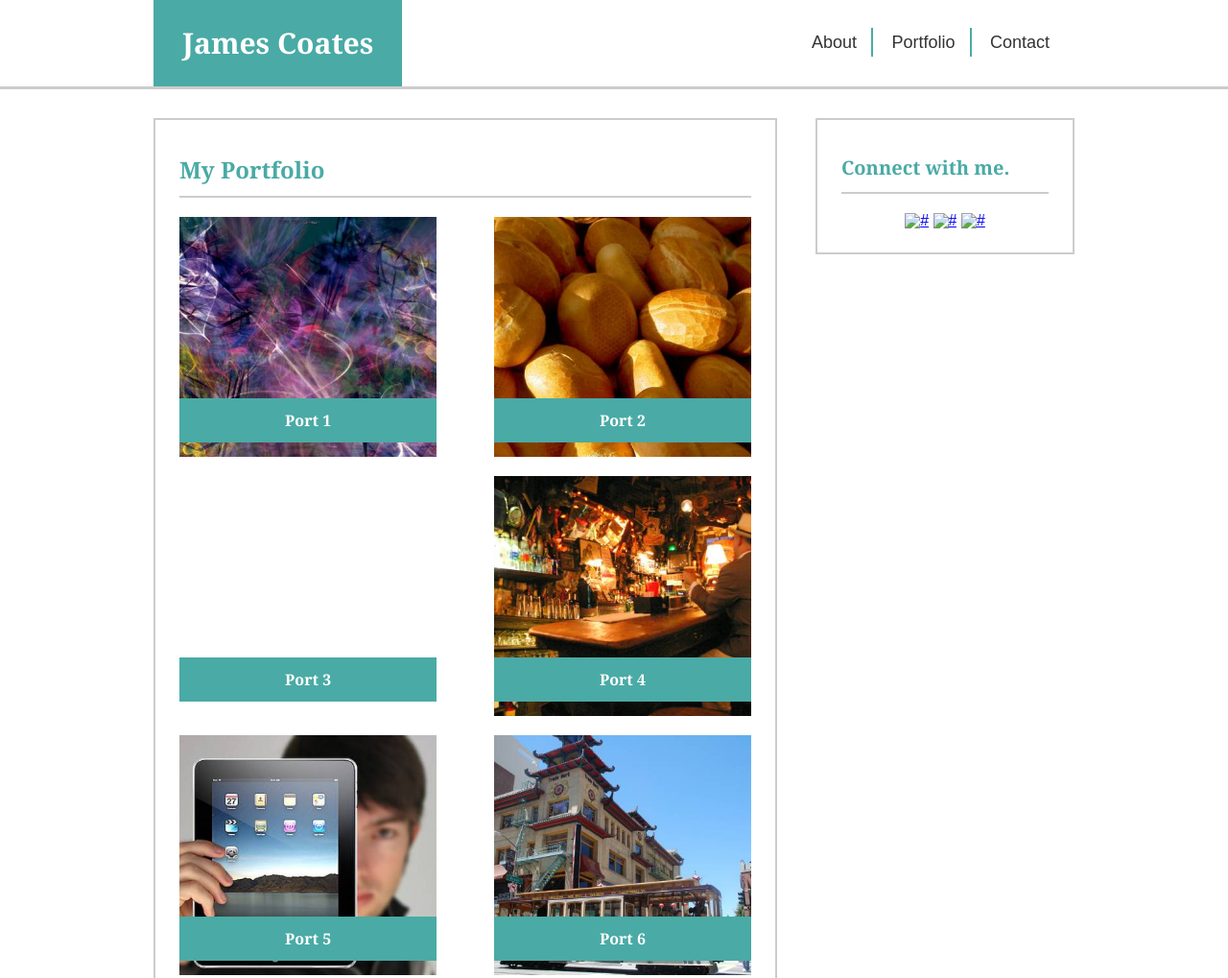
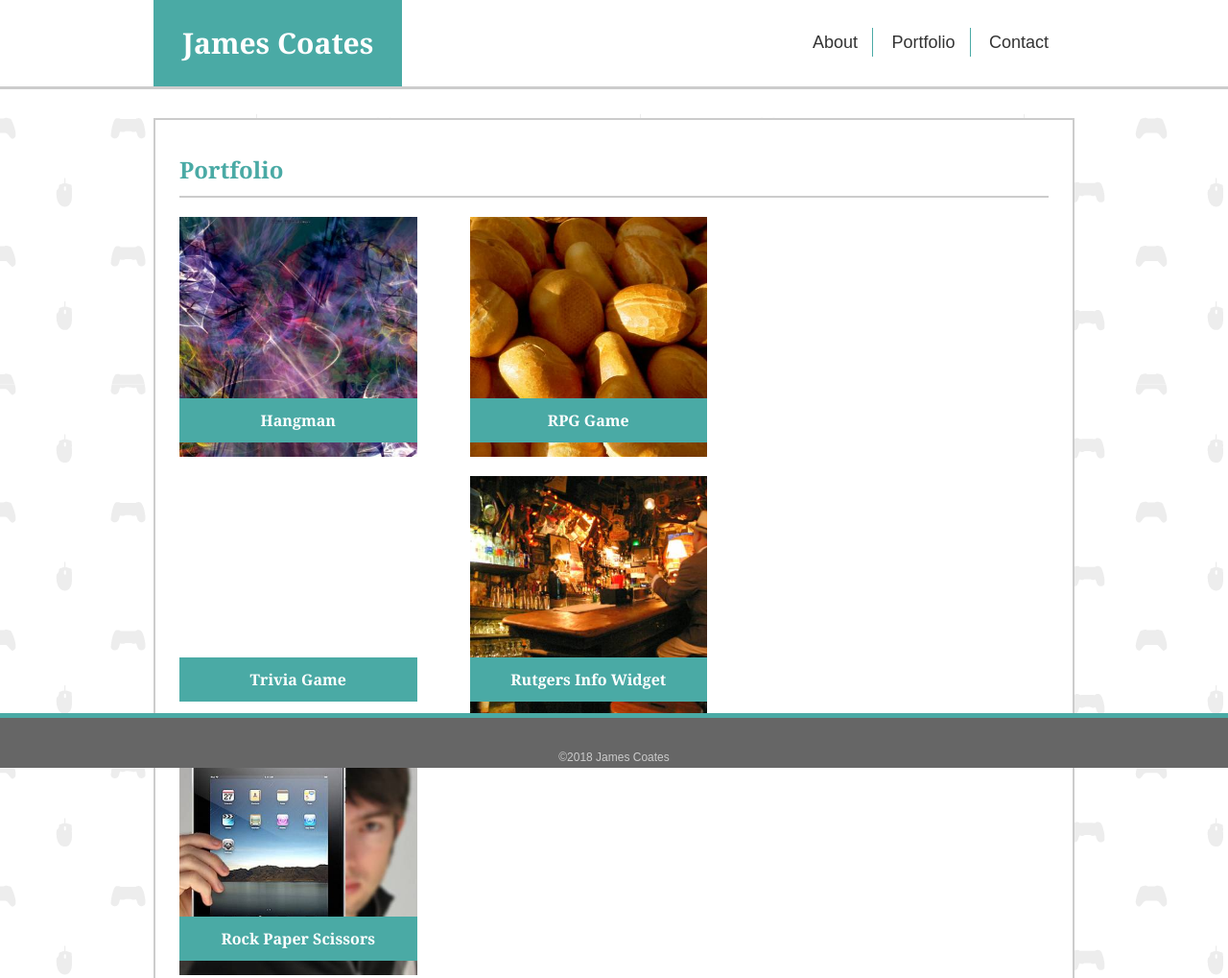
Before and after one commit to Faolun/Basic-Portfolio, a plain HTML site: page portfolio.html in a window 1280 px wide. Shown: the top 1019 px of the page at 96% size. Drawn offline with Linux system fonts and the light colour scheme.

Commit message:
Final Commit

```diff
--- a/assets/css/style.css
+++ b/assets/css/style.css
@@ -3,7 +3,7 @@
 }
 
 body {
-    background: url('../images/subtle_pattern.png') repeat;
+    background: url('../images/gaming-pattern.png') repeat;
     /* insert pattern of your choosing and rename or change this name to match */
     font-family: Arial, Helvetica, sans-serif;
     overflow: auto;
@@ -45,14 +45,24 @@ nav a {
     color: #333;
     font-size: 18px;
     padding: 5px 15px;
-    border-right: 2px solid #4aaaa5;
+    border-right: 1px solid #4aaaa5;
     text-decoration: none;
+    transition-duration: 0.5s;
+    transition-property: all;
+    transition-timing-function: ease-in-out;
+}
+
+nav a:hover {
+    background: #4aaaa5;
+    color: white;
 }
 
 nav ul li:last-child a {
     border-right: none;
     padding-right: none;
 }
+
+
 
 p {
     font-size: 16px;
@@ -91,10 +101,14 @@ footer {
     background: #666;
     border-top: 5px solid #4aaaa5;
     color:#ccc;
+    font-size: 12px;
     text-align: center;
-    padding: 40px;
+    padding-top: 35px;
+    padding-bottom: 5px;
     margin-top: 30px;
-
+    position: fixed;
+    bottom: 0;
+    width: 100%;
 }
 
 .wrapper {
@@ -132,49 +146,26 @@ float: right;
 .clearfix {
 display: block;
 clear: both;
+margin-bottom:100px;
 }
 
-
-#left-column, #right-column {
-    background: white;
-    padding: 25px;
-    border: 2px solid #ccc;
-}
-
-#left-column {
-width: 650px;
+#content {
+background: white;
+padding: 25px;
+border: 2px solid #ccc;
+width: 960px;
 float: left;
 }
 
-#left-column h2 {
+#content h2 {
     font-size: 24px;
     padding: 15px 0;
     margin-bottom: 20px;
     border-bottom: 2px solid #ccc;
 }
 
-#right-column {
-width: 270px;
-float: right;
-}
-
-#right-column h3 {
-    font-size: 20px;
-    padding: 15px 0;
-    margin-bottom: 20px;
-    border-bottom: 2px solid #ccc;
-}
-
-#right-column ul {
-    text-align: center;
-}
-
-#right-column ul li {
-    display: inline-block;
-}
-
-#right-column ul li img {
-    width: 60px;
+#righthug {
+    width: 550px;
 }
 
 #port1 {
@@ -202,8 +193,3 @@ float: right;
     background-size: cover;
     background-repeat: no-repeat;
 }
-#port6 {
-    background: url('../images/port6.jpg');
-    background-size: cover;
-    background-repeat: no-repeat;
-}
--- a/portfolio.html
+++ b/portfolio.html
@@ -33,40 +33,26 @@
     </header>
 
     <div class="wrapper">
-        <section id="left-column">
-            <h2>My Portfolio</h2>
-
+        <section id="content">
+            <h2>Portfolio</h2>
+           <div id= "righthug">
             <a href="#" class="portfolio-item" id="port1">
-               <h4>Port 1</h4>
+               <h4>Hangman</h4>
             </a>
            <a href="#" class="portfolio-item" id="port2">
-               <h4>Port 2</h4>
+               <h4>RPG Game</h4>
            </a>
            <a href="#" class="portfolio-item" id="port3">
-               <h4>Port 3</h4>
+               <h4>Trivia Game</h4>
            </a>
            <a href="#" class="portfolio-item" id="port4">
-               <h4>Port 4</h4>
+               <h4>Rutgers Info Widget</h4>
            </a>
            <a href="#" class="portfolio-item" id="port5">
-               <h4>Port 5</h4>
+               <h4>Rock Paper Scissors</h4>
            </a>
-           <a href="#" class="portfolio-item" id="port6">
-               <h4>Port 6</h4>
-           </a>
-
+        </div>
         </section>
-        <aside id="right-column">
-            <h3>Connect with me.</h3>
-            <ul>
-                <!-- use iconfinder website -->
-                <li><a href="#" target="blank"><img src="#" alt="#"/></a></li>
-                <li><a href="#" target="blank"><img src="#" alt="#"/></a></li>
-                <li><a href="#" target="blank"><img src="#" alt="#"/></a></li>
-
-            </ul>
-
-        </aside>
     </div>
     <div class="clearfix"></div>
 
```
Also changed, not shown: contact.html (+2 -13 lines), index.html (+6 -15 lines), assets/images/gaming-pattern.png (added), assets/images/portrait.PNG (added).
